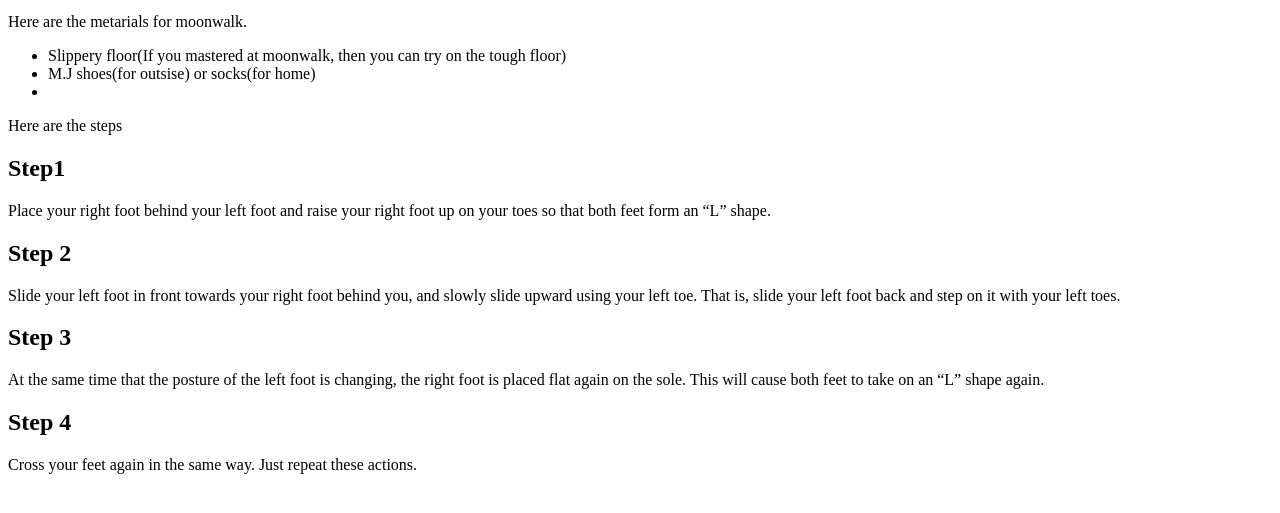
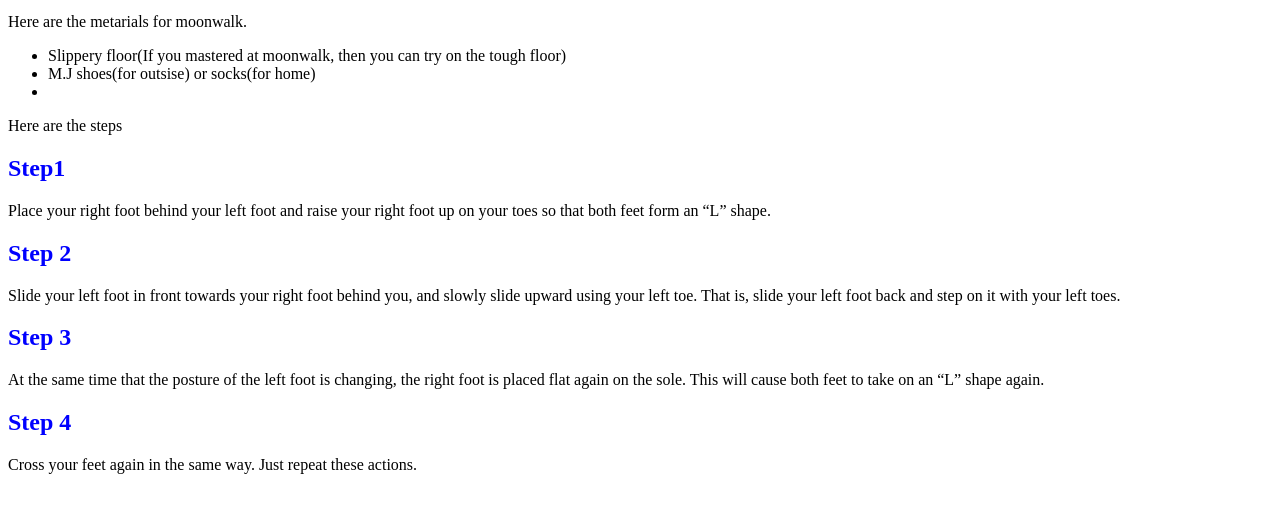
Before and after one commit to PhillipYangauthor/PhillipYangauthor.github.io, a plain HTML site: page index.html in a window 1280 px wide. Shown: the part 101-614 px from the top of the page. Drawn offline with Linux system fonts and the light colour scheme.

Commit message:
Update style.css

```diff
--- a/style.css
+++ b/style.css
@@ -1 +1,3 @@
-Bla Bla Bs-la
+h2{
+  color:blue;
+}
```
